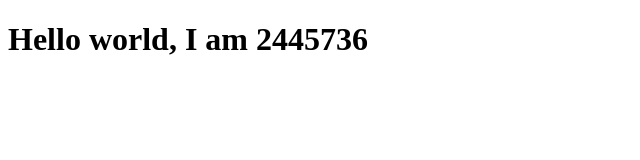
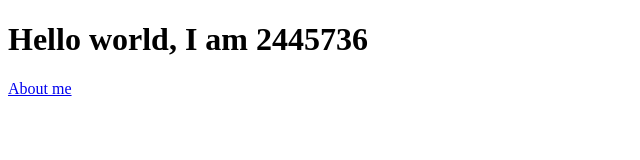
Before and after one commit to justinz-songz/SDLab1, a plain HTML site: page index.html in a window 1280 px wide. Shown: the full height of the page, 0-640 px from the left. Drawn offline with Linux system fonts and the light colour scheme.

Commit message:
named tag about me

```diff
--- a/index.html
+++ b/index.html
@@ -9,6 +9,6 @@
     <h1>
         Hello world, I am 2445736
     </h1>
-    <a href="2445736-lab2.html"></a>
+    <a href="2445736-lab2.html">About me</a>
 </body>
 </html>
```
